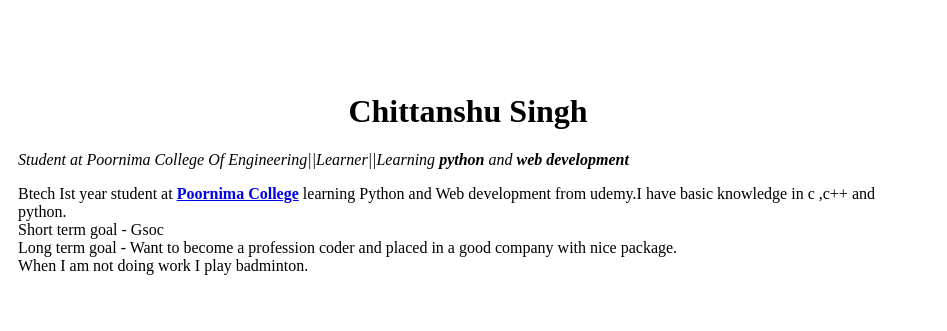
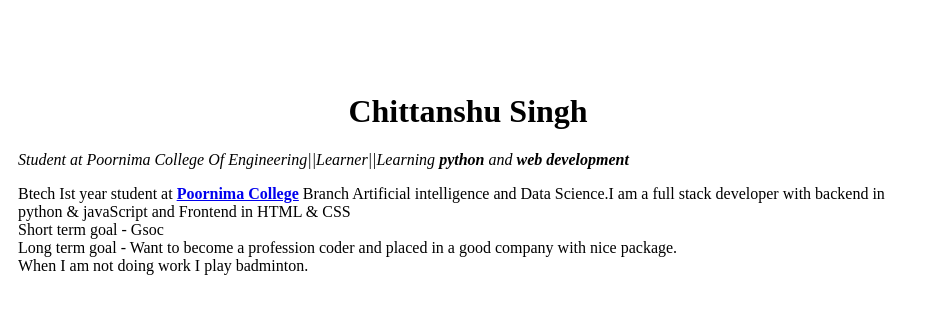
Before and after one commit to Derek1350/cv, a plain HTML site: page index.html in a window 1280 px wide. Shown: the top 331 px of the page, 333-1280 px from the left. Drawn offline with Linux system fonts and the light colour scheme.

Commit message:
Update index.html

```diff
--- a/index.html
+++ b/index.html
@@ -9,7 +9,7 @@
         <td><img src="Auli 1242-modified.png" width="300" height="300" alt="profile pic"></td>
         <td><h1> <center>Chittanshu Singh</center></h1>
             <p><em>Student at Poornima College Of Engineering||Learner||Learning <strong>python</strong> and <strong>web development</strong></em></p>
-            <p>Btech Ist year student at <strong><a href="https://www.poornima.org/">Poornima College</a></strong> learning Python and Web development from udemy.I have basic knowledge in c ,c++ and python.
+            <p>Btech Ist year student at <strong><a href="https://www.poornima.org/">Poornima College</a></strong> Branch Artificial intelligence and Data Science.I am a full stack developer with backend in python & javaScript and Frontend in HTML & CSS
                 <br> Short term goal - Gsoc
                 <br> Long term goal - Want to become a profession coder and placed in a good company with nice package.
                 <br> When I am not doing work I play badminton.</p></td>
```
